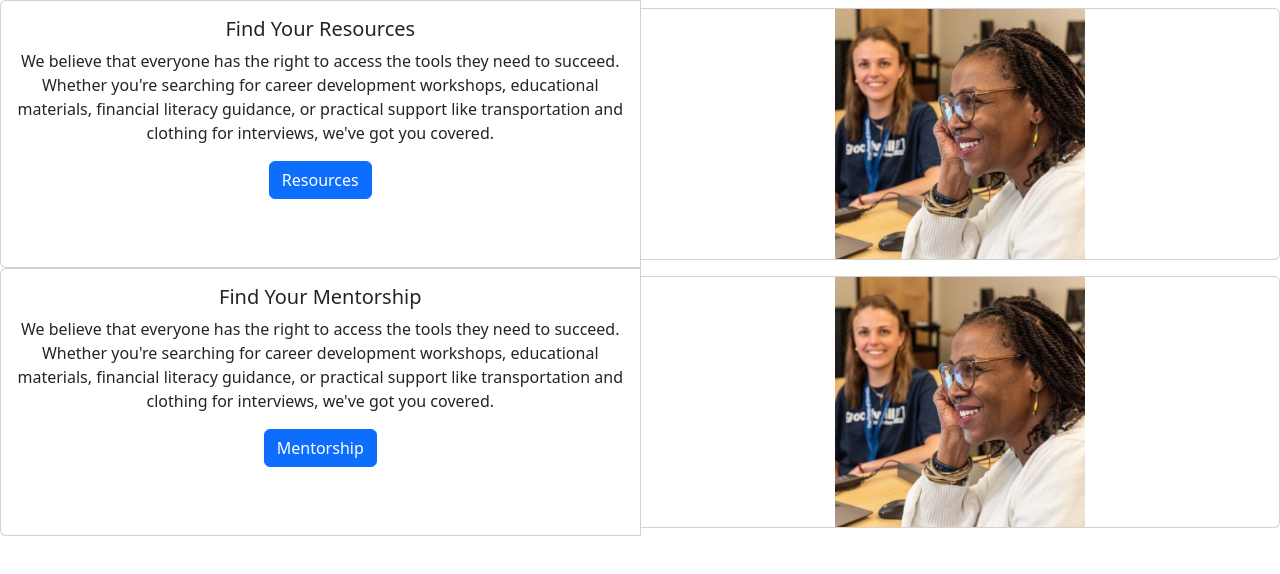
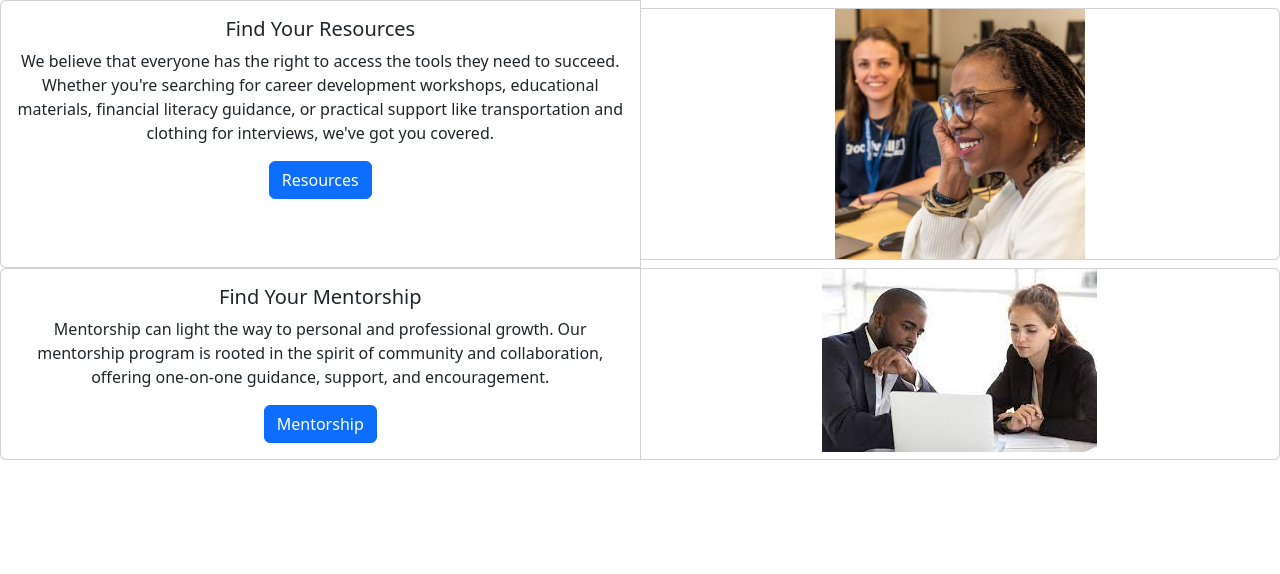
Before and after one commit to cfgcolumbus23/Team-3, a React (Create React App) app in the folder mern/client/: page / in a window 1280 px wide. Shown: the top 574 px of the page. Built offline with nearby package versions, Linux system fonts and the light colour scheme.

Commit message:
Finished Resources and Mentorship Cards

```diff
--- a/mern/client/src/pages/Home.js
+++ b/mern/client/src/pages/Home.js
@@ -8,7 +8,10 @@ import Box from '@mui/material/Box';
 import Container from '@mui/material/Container';
 //import Button from '@mui/material/Button';
 
+//Images
 import resource from "../image/Job-Training.jpg"
+import mentorship from "../image/Mentorship.jpeg"
+
 
 function SimpleContainer() {
   return (
@@ -44,19 +47,14 @@ function SimpleContainer() {
 export default function Home() {
   return (
     <div className="home">
-      <CardGroup>
-        <Card className="Resources">
+      <CardGroup className="Resources">
+        <Card>
           <CardBody>
             <CardTitle tag="h5" >
               Find Your Resources
             </CardTitle>
             <CardText>
               We believe that everyone has the right to access the tools they need to succeed. Whether you're searching for career development workshops, educational materials, financial literacy guidance, or practical support like transportation and clothing for interviews, we've got you covered.
-            </CardText>
-            <CardText>
-              {/* <small className="text-muted">
-                Resources
-              </small> */}
             </CardText>
             <Button color="primary"> Resources  </Button>
           </CardBody>
@@ -67,28 +65,21 @@ export default function Home() {
         </Card>
 
       </CardGroup>
-      <CardGroup>
-        <Card className="Mentorship">
+      <CardGroup className="Mentorship">
+        <Card>
           <CardBody>
             <CardTitle tag="h5" >
               Find Your Mentorship
             </CardTitle>
             <CardText>
-              We believe that everyone has the right to access the tools they need to succeed. Whether you're searching for career development workshops, educational materials, financial literacy guidance, or practical support like transportation and clothing for interviews, we've got you covered.
-            </CardText>
-            <CardText>
-              {/* <small className="text-muted">
-                Resources
-              </small> */}
+              Mentorship can light the way to personal and professional growth. Our mentorship program is rooted in the spirit of community and collaboration, offering one-on-one guidance, support, and encouragement.
             </CardText>
             <Button color="primary"> Mentorship  </Button>
           </CardBody>
-
         </Card>
-        <Card className="my-2">
-          <img src={resource} width={250} height={250} />
+        <Card>
+          <img src={mentorship} width={275}/>
         </Card>
-
       </CardGroup>
 
 
```
Also changed, not shown: mern/client/src/image/Mentorship.jpeg (added).
